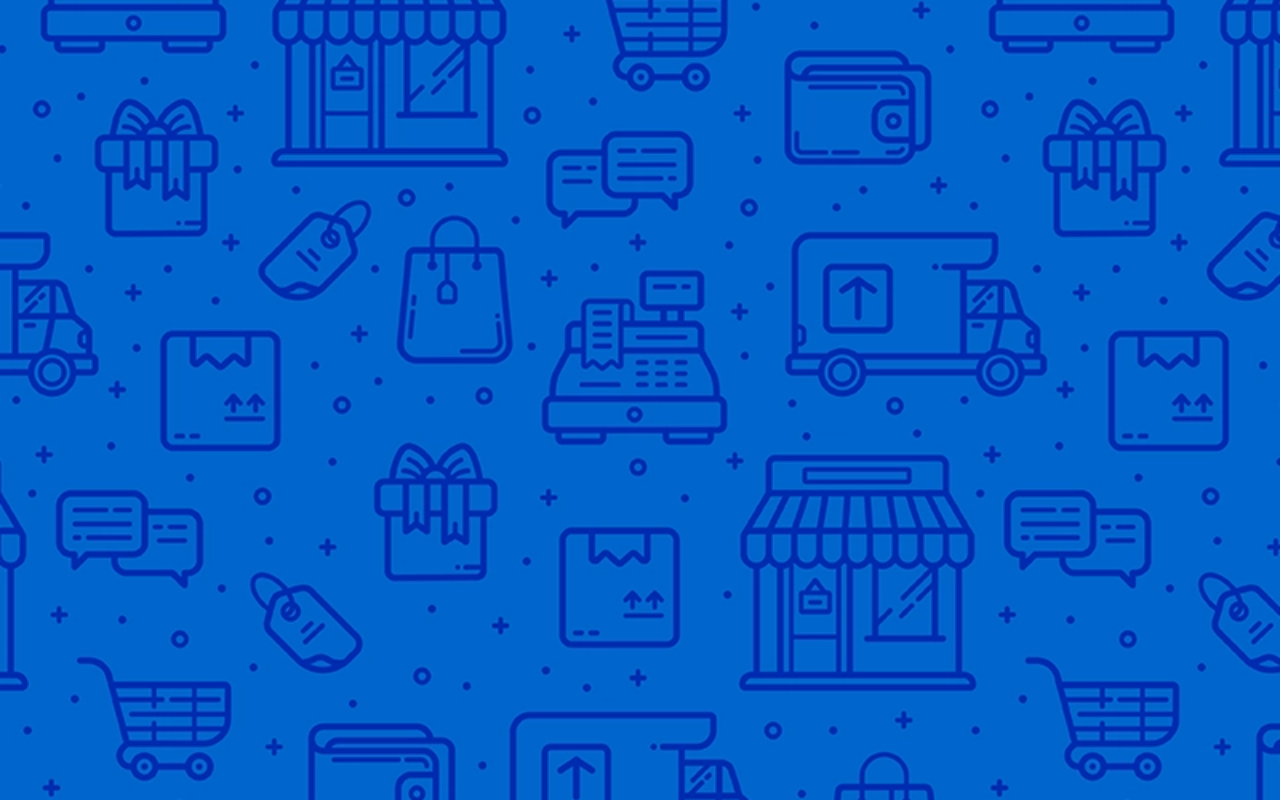
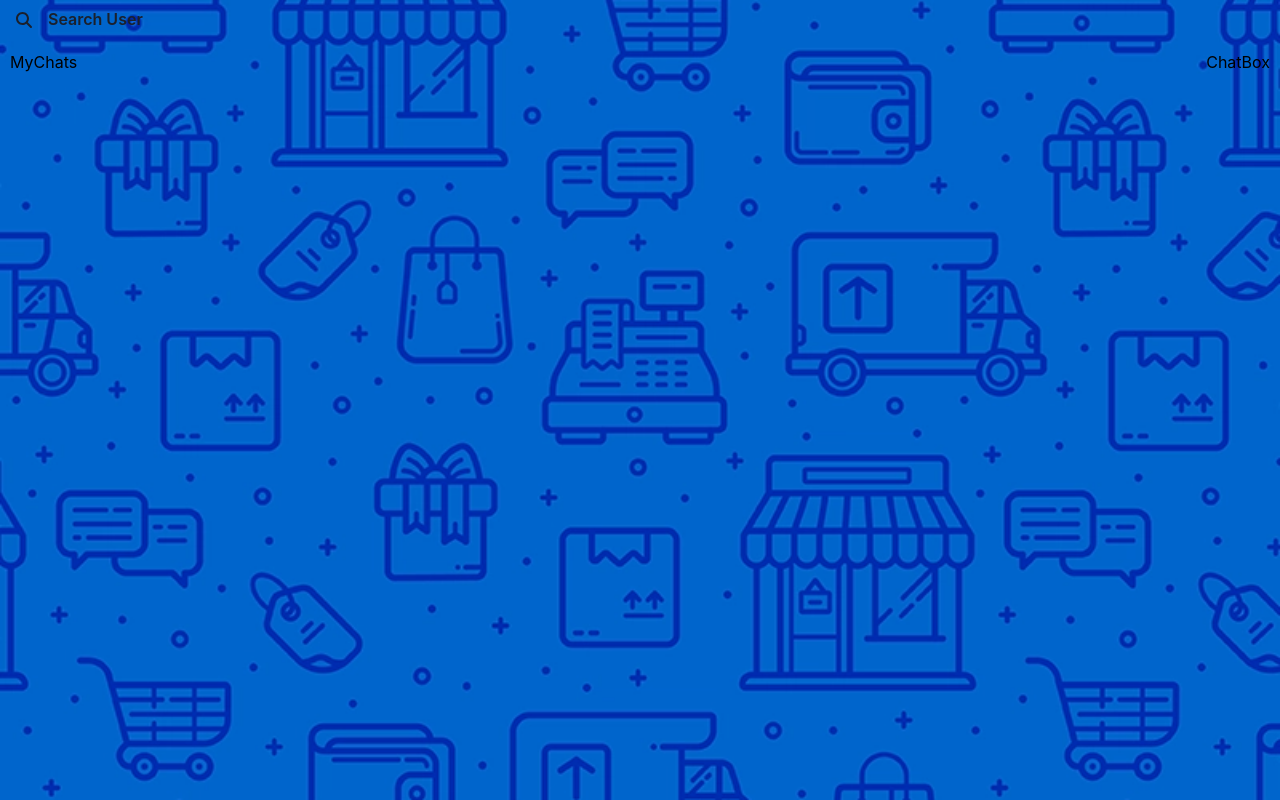
Before and after one commit to Badrinathan-S/chit-chat, a React (Create React App) app in the folder client/: page /chats in a window 1280 px wide. Built offline with nearby package versions, Linux system fonts and the light colour scheme; sample sign-in values are in the browser's storage.

Commit message:
sideDrawer search icon impl

```diff
--- a/client/package.json
+++ b/client/package.json
@@ -8,6 +8,9 @@
     "@chakra-ui/react": "^2.4.3",
     "@emotion/react": "^11.10.5",
     "@emotion/styled": "^11.10.5",
+    "@fortawesome/fontawesome-svg-core": "^6.4.0",
+    "@fortawesome/free-solid-svg-icons": "^6.4.0",
+    "@fortawesome/react-fontawesome": "^0.2.0",
     "@testing-library/jest-dom": "^5.16.5",
     "@testing-library/react": "^13.4.0",
     "@testing-library/user-event": "^13.5.0",
--- /dev/null
+++ b/client/src/component/ChatBox.js
@@ -0,0 +1,9 @@
+import React from 'react'
+
+const ChatBox = () => {
+  return (
+    <div>ChatBox</div>
+  )
+}
+
+export default ChatBox
--- /dev/null
+++ b/client/src/component/MyChats.js
@@ -0,0 +1,9 @@
+import React from 'react'
+
+const MyChats = () => {
+  return (
+    <div>MyChats</div>
+  )
+}
+
+export default MyChats
--- a/client/src/component/miscellanous/SideDrawer.js
+++ b/client/src/component/miscellanous/SideDrawer.js
@@ -1,9 +1,28 @@
-import React from 'react'
+import { Box, Button, Text, Tooltip } from "@chakra-ui/react";
+import React, { useState } from "react";
+import { FontAwesomeIcon } from "@fortawesome/react-fontawesome";
+import { faMagnifyingGlass } from "@fortawesome/free-solid-svg-icons";
 
 const SideDrawer = () => {
+  const [search, setSearch] = useState();
+  const [searchResult, setSearchResult] = useState([]);
+  const [loading, setLoading] = useState(false);
+  const [loadingChat, setLoadingChat] = useState();
+
   return (
-    <div>Side Drawer</div>
-  )
-}
+    <>
+      <Box>
+        <Tooltip label="search user to chat" hasArrow placement="bottom-end">
+          <Button variant="ghost">
+            <FontAwesomeIcon icon={faMagnifyingGlass} />
+            <Text d={{ base: "none", md: "flex" }} px={4}>
+              Search User
+            </Text>
+          </Button>
+        </Tooltip>
+      </Box>
+    </>
+  );
+};
 
-export default SideDrawer
+export default SideDrawer;
--- a/client/src/component/pages/ChatsPage.jsx
+++ b/client/src/component/pages/ChatsPage.jsx
@@ -3,17 +3,21 @@ import axios from "axios";
 import { Box } from "@chakra-ui/layout";
 import { ChatState } from "../../context/ChatProvider";
 import SideDrawer from "../miscellanous/SideDrawer";
+import MyChats from "../MyChats";
+import ChatBox from "../ChatBox";
 
 const ChatsPage = () => {
-  const { user } = ChatState;
-  console.log(user)
-  return (<div style={{width: "100%"}}>
-      {user && <SideDrawer/>}
-    <Box>
-      {/* {user && <MyChats/>} */}
-      {/* {user && <ChatBot/>} */}
-    </Box>
-  </div>);
+  const { user } = ChatState();
+  console.log(user);
+  return (
+    <div style={{ width: "100%" }}>
+      {user && <SideDrawer />}
+      <Box display="flex" justifyContent="space-between" w="100%" h="91.5vh" p="10px">
+        {user && <MyChats />}
+        {user && <ChatBox />}
+      </Box>
+    </div>
+  );
 };
 
 export default ChatsPage;
--- a/client/src/context/ChatProvider.js
+++ b/client/src/context/ChatProvider.js
@@ -10,6 +10,7 @@ const ChatProvider = ({ children }) => {
     const userInfo = JSON.parse(localStorage.getItem("userInfo"));
     setUser(userInfo);
 
+    console.log(user);
     if (!userInfo) {
       navigate("/");
     }
```
Also changed, not shown: 1 other file (tests, documents, lock files or other folders).
